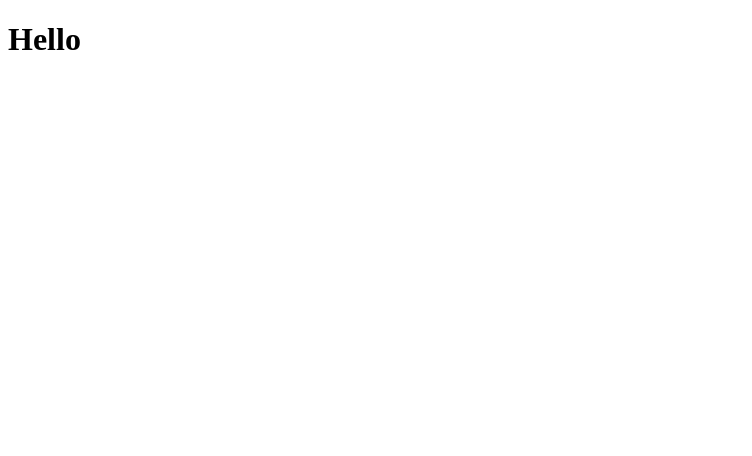
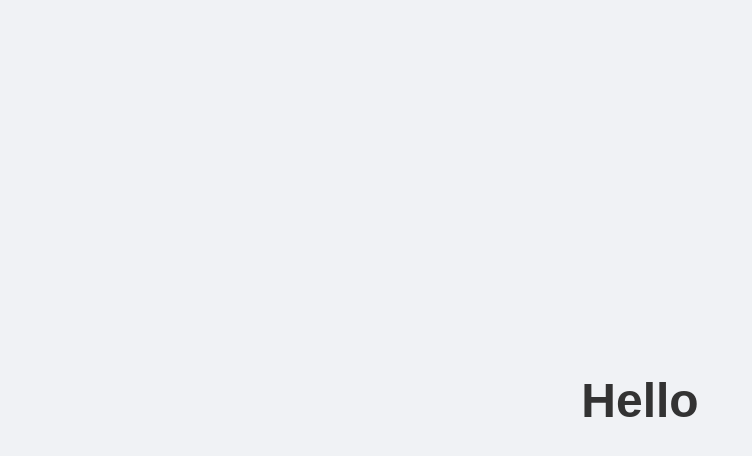
Before and after one commit to KhaiNaVN/onvathi, a plain HTML site: page index.html in a window 1280 px wide. Shown: the whole page, without its empty margins (0-752 px from the left). Drawn offline with Linux system fonts and the light colour scheme.

Commit message:
Enhance index.html with CSS styling
Added styling to center content and improve appearance.

```diff
--- a/index.html
+++ b/index.html
@@ -1,11 +1,26 @@
 <!DOCTYPE html>
 <html lang="vi">
 <head>
-  <meta charset="UTF-8">
-  <meta name="viewport" content="width=device-width, initial-scale=1.0">
-  <title>Hello</title>
+    <meta charset="UTF-8">
+    <meta name="viewport" content="width=device-width, initial-scale=1.0">
+    <title>Hello</title>
+    <style>
+        body {
+            display: flex;
+            justify-content: center;
+            align-items: center;
+            height: 100vh;
+            margin: 0;
+            font-family: Arial, sans-serif;
+            background-color: #f0f2f5;
+            color: #333;
+        }
+        h1 {
+            font-size: 3rem;
+        }
+    </style>
 </head>
 <body>
-  <h1>Hello</h1>
+    <h1>Hello</h1>
 </body>
 </html>
```
